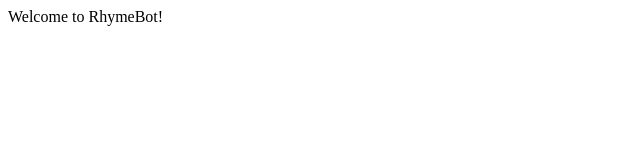
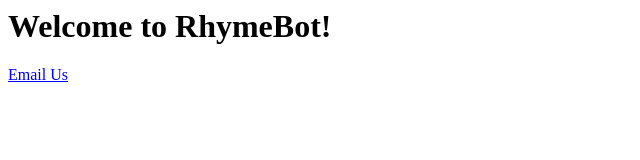
Before and after one commit to codio-apps/rhymebot, a website: page public/index.html in a window 1280 px wide. Shown: the whole page, without its empty margins (0-640 px from the left). Drawn offline with Linux system fonts and the light colour scheme.

Commit message:
Index.html

```diff
--- a/public/index.html
+++ b/public/index.html
@@ -2,6 +2,7 @@
 <head>
 </head>
 <body>
-Welcome to RhymeBot!
+<h1>Welcome to RhymeBot!</h1>
+<a href="mailto:codioapps@gmail.com" target="_blank">Email Us</a>
 </body>
 </html>
```
